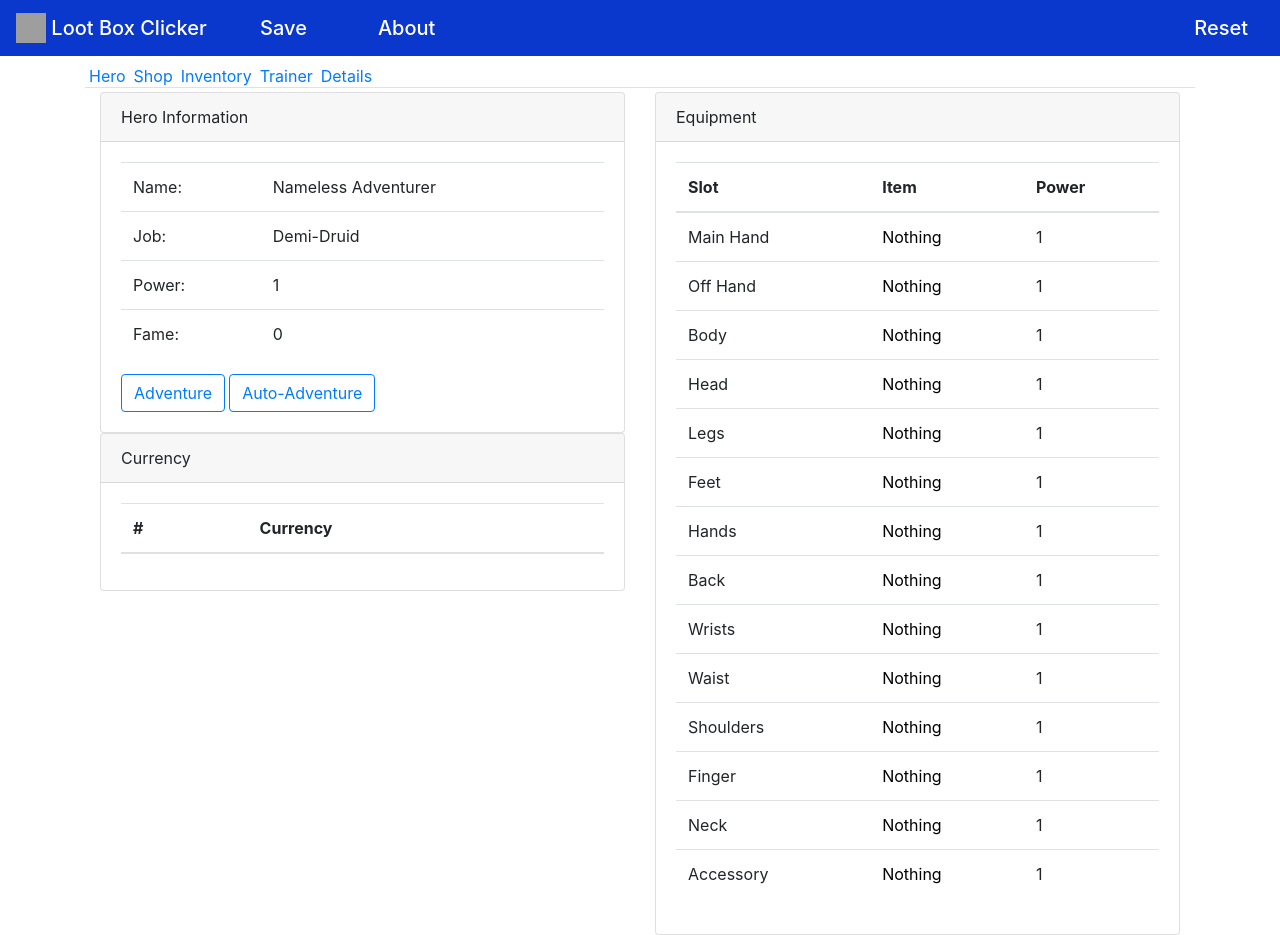
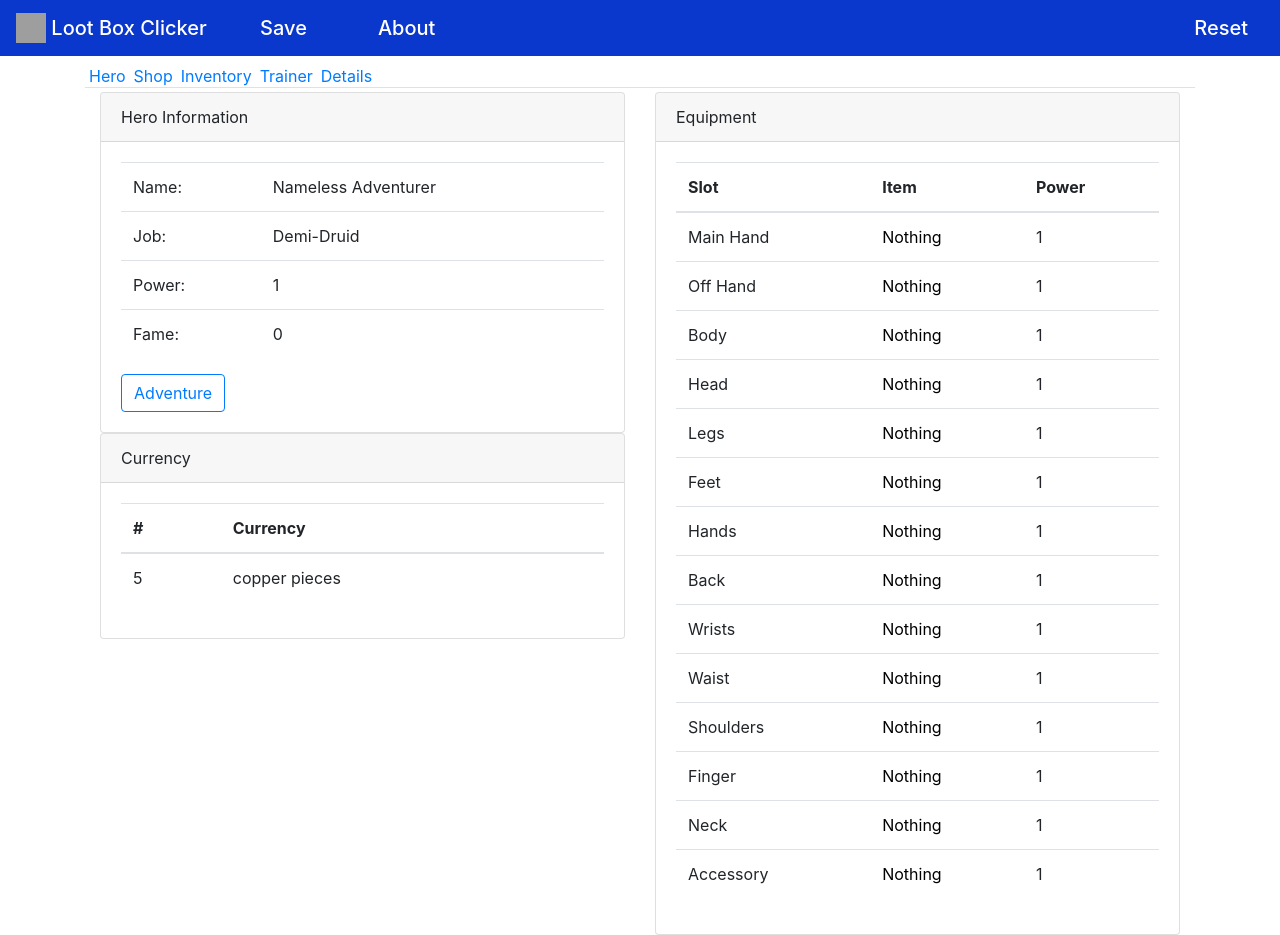
Before and after one commit to sitnaltax/loot-box-clicker, an Angular app: page /hero in a window 1280 px wide. Built offline with nearby package versions, Linux system fonts and the light colour scheme; grey boxes are pictures that could not be loaded.

Commit message:
Removed the auto-adventure toggle

```diff
--- a/src/app/hero/hero-display.component.html
+++ b/src/app/hero/hero-display.component.html
@@ -24,6 +24,5 @@
             </tbody>
         </table>
         <button type="button" class="btn btn-outline-primary" (click)='adventure()'>Adventure</button>
-        <button [ngClass]="{'active': isAutoAdventuring}" id="autoAdventure" type="button" class="btn btn-outline-primary mx-1" (click)='toggleAutoAdventure()'>Auto-Adventure</button>
     </div>
 </div>
--- a/src/app/hero/hero-display.component.ts
+++ b/src/app/hero/hero-display.component.ts
@@ -23,11 +23,6 @@ export class HeroDisplayComponent implements OnInit {
         this._heroService.adventure();
     }
 
-    toggleAutoAdventure() {
-        this._heroService.toggleAutoAdventure();
-    }
-
-
     ngOnInit() {
         this.hero = this._heroService.getHero();
     }
--- a/src/app/hero/hero.service.ts
+++ b/src/app/hero/hero.service.ts
@@ -18,7 +18,7 @@ export class HeroService {
             this.hero = this._storageService.retrieve("hero");
         }
         else {
-            this.hero = { name: "Nameless Adventurer", job: "Demi-Druid", power: 1, criticalChance: 0.04, criticalPower: 5, fame: 0, isAutoAdventuring: false, gender: "" };
+            this.hero = { name: "Nameless Adventurer", job: "Demi-Druid", power: 1, criticalChance: 0.04, criticalPower: 5, fame: 0, gender: "" };
         }
 
         this._storageService.autoSaveNotification.subscribe((dummy) => {
@@ -26,12 +26,10 @@ export class HeroService {
         });
 
         this._storageService.resetNotification.subscribe((dummy) => {
-            this.hero = { name: "Nameless Adventurer", job: "Demi-Druid", power: 1, criticalChance: 0.04, criticalPower: 5, fame: 0, isAutoAdventuring: false, gender: "" };
+            this.hero = { name: "Nameless Adventurer", job: "Demi-Druid", power: 1, criticalChance: 0.04, criticalPower: 5, fame: 0, gender: "" };
         });
 
-        if (this.hero.isAutoAdventuring) {
-            this.beginAutoAdventure();
-        }
+        this.beginAutoAdventure();
 
         this.recalculatePower();
     }
@@ -69,16 +67,6 @@ export class HeroService {
         }
     }
 
-    toggleAutoAdventure() {
-        this.hero.isAutoAdventuring = !this.hero.isAutoAdventuring;
-        if (this.hero.isAutoAdventuring) {
-            this.beginAutoAdventure();
-        }
-        else {
-            window.clearInterval(this.intervalId);
-        }
-    }
-
     beginAutoAdventure() {
         window.clearInterval(this.intervalId);
         this.intervalId = window.setInterval(() => {
--- a/src/app/hero/hero.ts
+++ b/src/app/hero/hero.ts
@@ -7,6 +7,5 @@ export interface IHero {
     criticalChance: number;
     criticalPower: number;
     fame: number;
-    isAutoAdventuring: boolean;
     gender: string;
 }
--- a/src/index.html
+++ b/src/index.html
@@ -5,6 +5,15 @@
     <meta charset="utf-8">
     <title>Loot Box Clicker</title>
     <base href="/">
+    <!-- Global site tag (gtag.js) - Google Analytics -->
+    <script async src="https://www.googletagmanager.com/gtag/js?id=UA-119867929-1"></script>
+    <script>
+        window.dataLayer = window.dataLayer || [];
+        function gtag() { dataLayer.push(arguments); }
+        gtag('js', new Date());
+
+        gtag('config', 'UA-119867929-1');
+    </script>
 
 
     <meta name="viewport" content="width=device-width, initial-scale=1">
```
Also changed, not shown: src/changelog.md (added).
